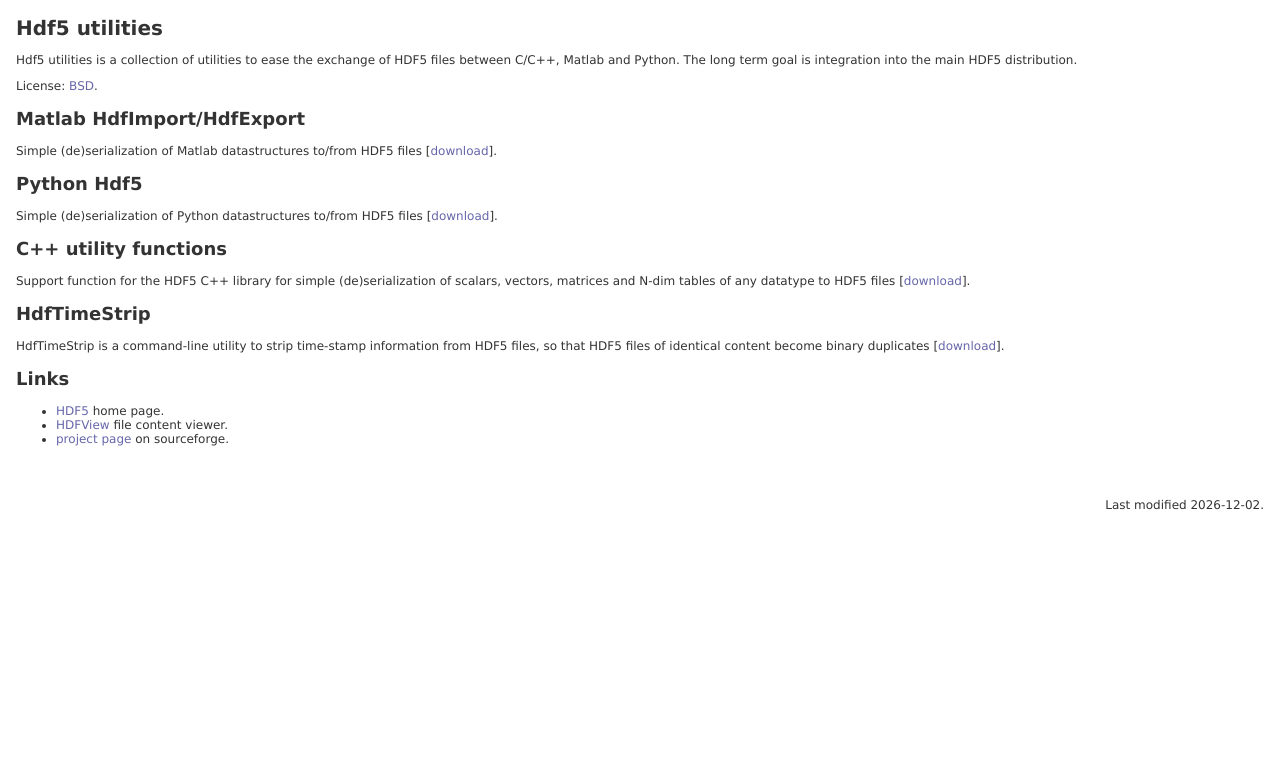
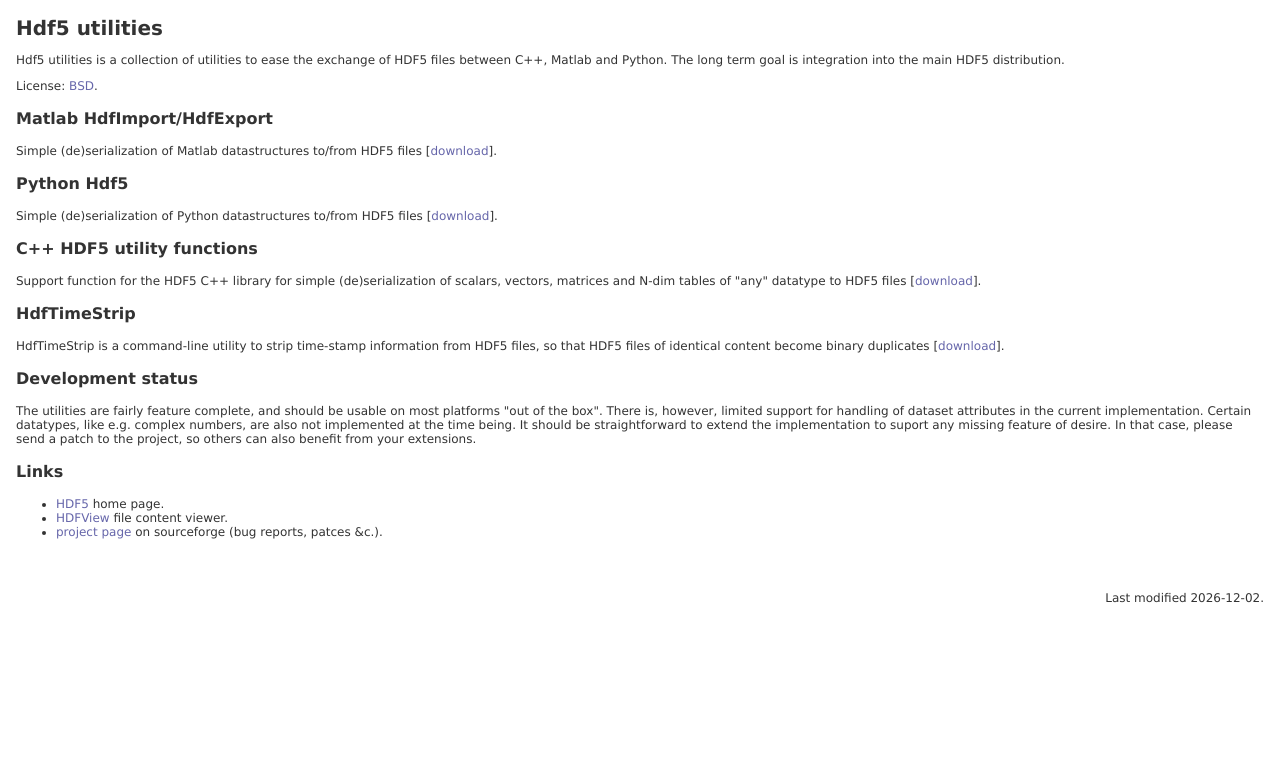
Before and after one commit to romangrothausmann/hdfutil-code, a PHP site: page / in a window 1280 px wide. Shown: the top 783 px of the page. Run offline with PHP 8.4, Linux system fonts and the light colour scheme.

Commit message:
small webpage update.

```diff
--- a/www/index.php
+++ b/www/index.php
@@ -9,31 +9,33 @@
 
 
 <h1>Hdf5 utilities</h1>
-Hdf5 utilities is a collection of utilities to ease the exchange of HDF5 files between C/C++, Matlab and Python. The long term goal is integration into the main HDF5 distribution.
+Hdf5 utilities is a collection of utilities to ease the exchange of HDF5 files between C++, Matlab and Python. The long term goal is integration into the main HDF5 distribution.
 <p>
 
 License: <a href="http://www.opensource.org/licenses/bsd-license.php">BSD</a>.
 <p>
 
 
-<h2>Matlab HdfImport/HdfExport</h2>
+<h3>Matlab HdfImport/HdfExport</h3>
 Simple (de)serialization of Matlab datastructures to/from HDF5 files [<a href="http://hdfutil.svn.sourceforge.net/viewvc/hdfutil/matlab.tar.gz?view=tar">download</a>].
 
-<h2>Python Hdf5</h2>
+<h3>Python Hdf5</h3>
 Simple (de)serialization of Python datastructures to/from HDF5 files [<a href="http://hdfutil.svn.sourceforge.net/viewvc/hdfutil/python.tar.gz?view=tar">download</a>].
 
-<h2>C++ utility functions</h2>
-Support function for the HDF5 C++ library for simple (de)serialization of scalars, vectors, matrices and N-dim tables of any datatype to HDF5 files [<a href="http://hdfutil.svn.sourceforge.net/viewvc/hdfutil/cpp.tar.gz?view=tar">download</a>].
+<h3>C++ HDF5 utility functions</h3>
+Support function for the HDF5 C++ library for simple (de)serialization of scalars, vectors, matrices and N-dim tables of "any" datatype to HDF5 files [<a href="http://hdfutil.svn.sourceforge.net/viewvc/hdfutil/cpp.tar.gz?view=tar">download</a>].
 
-<h2>HdfTimeStrip</h2>
+<h3>HdfTimeStrip</h3>
 HdfTimeStrip is a command-line utility to strip time-stamp information from HDF5 files, so that HDF5 files of identical content become binary duplicates [<a href="http://hdfutil.svn.sourceforge.net/viewvc/hdfutil/HdfTimeStrip.tar.gz?view=tar">download</a>].
 
+<h3>Development status</h3>
+The utilities are fairly feature complete, and should be usable on most platforms "out of the box". There is, however, limited support for handling of dataset attributes in the current implementation. Certain datatypes, like e.g. complex numbers, are also not implemented at the time being. It should be straightforward to extend the implementation to suport any missing feature of desire. In that case, please send a patch to the project, so others can also benefit from your extensions.
 
-<h2>Links</h2>
+<h3>Links</h3>
 <ul>
 <li> <a href="http://www.hdfgroup.org/HDF5/">HDF5</a> home page.
 <li> <a href="http://www.hdfgroup.org/hdf-java-html/hdfview/">HDFView</a> file content viewer.
-<li> <a href="http://sourceforge.net/projects/hdfutil/">project page</a> on sourceforge.
+<li> <a href="http://sourceforge.net/projects/hdfutil/">project page</a> on sourceforge (bug reports, patces &c.).
 </ul>
 
 
```
